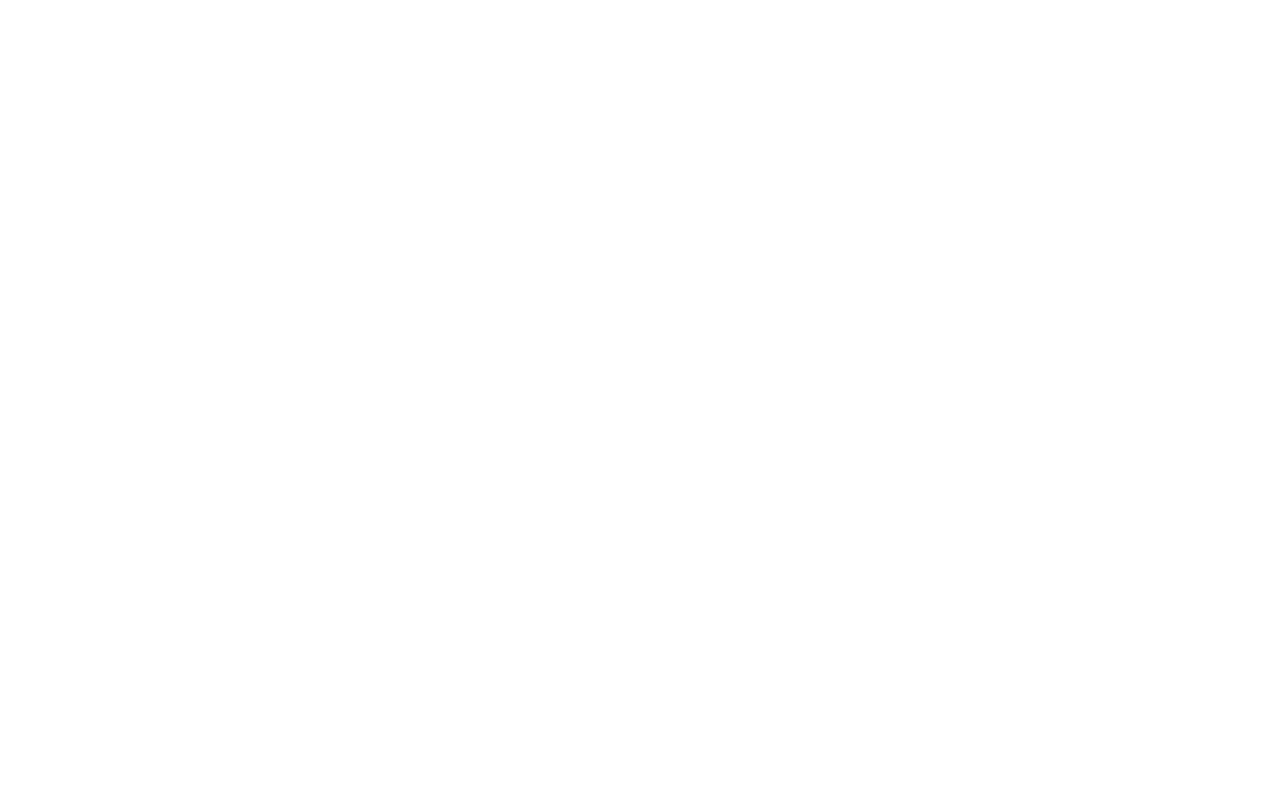
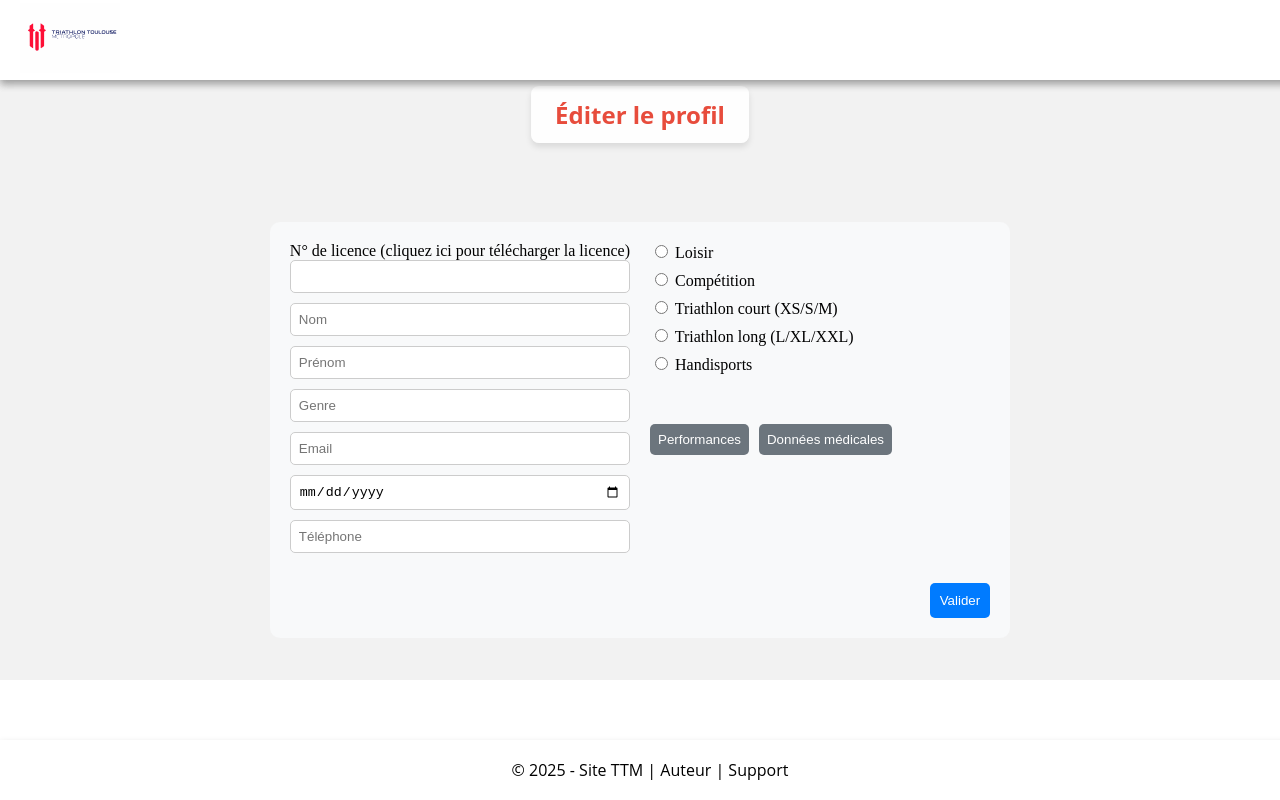
Before and after one commit to Team-TTM/frontend, a Vue app in the folder frontend/: page /users/profil in a window 1280 px wide. Before the commit this address had no page. Built offline with nearby package versions, Linux system fonts and the light colour scheme.

Commit message:
Ajout_Page_Profil_Adherent

```diff
--- a/frontend/src/pages/HomePage.vue
+++ b/frontend/src/pages/HomePage.vue
@@ -10,10 +10,11 @@
       <div class="container container-google-facebook">
         <GoogleBouton/>
         <FacebookBouton/>
-
       </div>
-
     </main>
+    <router-link to="/users/profil">
+      <button class="retour-button">Profil</button>
+    </router-link>
   </div>
   <footer>
       © 2025 - Site TTM | Auteur | Support
@@ -25,14 +26,12 @@
 <script setup>
 import GoogleBouton from "@/components/boutons authentification/BoutonGoogle.vue";
 import FacebookBouton from "@/components/boutons authentification/BoutonFacebook.vue";
-import LicenceInput from "@/components/LicenceInput.vue";
+//import LicenceInput from "@/components/LicenceInput.vue";
 import LogoTTM from "@/components/LogoTTM.vue";
+
 </script>
 
 <style scoped>
-.bouton{
-  position: absolute;
-  top: 10%;
-}
+
 
 </style>
--- /dev/null
+++ b/frontend/src/pages/ProfilPageAdherent.vue
@@ -0,0 +1,194 @@
+<template>
+  <header>
+    <LogoTTM />
+  </header>
+
+  <div id="app">
+    <main class="main-container">
+      <h1 class="title">Éditer le profil</h1>
+      <div class="content">
+        <!-- Formulaire de profil -->
+        <form class="profile-form">
+          <!-- Section Gauche -->
+          <div class="left-section">
+            <label for="licence">N° de licence (cliquez ici pour télécharger la licence)</label>
+            <input id="licence" type="text" v-model="profil.licence" />
+
+            <input type="text" placeholder="Nom" v-model="profil.nom" />
+            <input type="text" placeholder="Prénom" v-model="profil.prenom" />
+            <input type="text" placeholder="Genre" v-model="profil.genre" />
+            <input type="email" placeholder="Email" v-model="profil.email" />
+            <input type="date" v-model="profil.dateNaissance" />
+            <input type="tel" placeholder="Téléphone" v-model="profil.telephone" />
+          </div>
+
+          <!-- Section Droite -->
+          <div class="right-section">
+          <!-- Radios en colonne -->
+            <div class="categorie">
+              <label><input type="radio" v-model="profil.categorie" value="Loisir" /> Loisir</label>
+              <label><input type="radio" v-model="profil.categorie" value="Compétition" /> Compétition</label>
+              <label><input type="radio" v-model="profil.categorie" value="Triathlon Court" /> Triathlon court (XS/S/M)</label>
+              <label><input type="radio" v-model="profil.categorie" value="Triathlon Long" /> Triathlon long (L/XL/XXL)</label>
+              <label><input type="radio" v-model="profil.categorie" value="Handisports" /> Handisports</label>
+            </div>
+
+
+            <div class="buttons-container">
+              <router-link to="/users/performances">
+                <button class="btn">Performances</button>
+              </router-link>
+
+              <router-link to="/users/donnees_medicales">
+                <button class="btn">Données médicales</button>
+              </router-link>
+            </div>
+          </div>
+          <!-- Bouton Valider en bas à droite -->
+          <button class="validate-button" @click.prevent="validerProfil">Valider</button>
+        </form>
+      </div>
+    </main>
+  </div>
+
+  <footer>
+    © 2025 - Site TTM | Auteur | Support
+  </footer>
+</template>
+
+
+
+
+<script setup>
+import { ref } from "vue";
+import { useRouter } from "vue-router";
+import LogoTTM from "@/components/LogoTTM.vue";
+
+const router = useRouter();
+
+// Données du profil
+const profil = ref({
+  licence: "",
+  nom: "",
+  prenom: "",
+  genre: "",
+  email: "",
+  dateNaissance: "",
+  telephone: "",
+  categorie: "",
+});
+
+// Fonction pour soumettre les données
+const validerProfil = () => {
+  console.log("Profil validé :", profil.value);
+  router.push("/profil"); // Redirige vers la page profil après validation
+};
+</script>
+
+<style scoped>
+/* Titre bien positionné */
+.title {
+  position: fixed;
+  top: 70px;
+  left: 50%;
+  transform: translateX(-50%);
+  background-color: rgba(255, 255, 255, 0.9);
+  padding: 12px 24px;
+  font-size: 24px;
+  font-weight: bold;
+  text-align: center;
+  box-shadow: 0 4px 6px rgba(0, 0, 0, 0.1);
+  border-radius: 8px;
+  z-index: 1000;
+}
+
+/* Formulaire structuré en deux colonnes */
+.profile-form {
+  display: grid;
+  grid-template-columns: 1fr 1fr; /* Deux colonnes */
+  gap: 20px;
+  max-width: 900px;
+  margin: auto;
+  background: #f8f9fa;
+  padding: 20px;
+  border-radius: 10px;
+}
+
+/* Section Gauche */
+.left-section {
+  display: flex;
+  flex-direction: column;
+}
+
+.left-section input {
+  margin-bottom: 10px;
+  padding: 8px;
+  border: 1px solid #ccc;
+  border-radius: 5px;
+}
+
+/* Section Droite */
+.right-section {
+  display: flex;
+  flex-direction: column;
+  justify-content: flex-start;
+}
+
+/* Boutons Performances et Données Médicales */
+.buttons-container {
+  display: flex;
+  justify-content: flex-start;
+  gap: 10px;
+  margin-bottom: 15px;
+  margin-top: 50px;
+}
+
+.btn {
+  background-color: #6c757d;
+  color: white;
+  padding: 8px;
+  border: none;
+  border-radius: 5px;
+  cursor: pointer;
+}
+
+.btn:hover {
+  background-color: #5a6268;
+}
+
+/* Radios en colonne */
+.categorie {
+  display: flex;
+  flex-direction: column;
+  gap: 8px;
+}
+
+/* Bouton Valider en bas à droite */
+.validate-button {
+  grid-column: span 2; /* Étend sur toute la largeur */
+  background-color: #007bff;
+  color: white;
+  padding: 10px;
+  border: none;
+  border-radius: 5px;
+  cursor: pointer;
+  justify-self: end;
+}
+
+.validate-button:hover {
+  background-color: #0056b3;
+}
+
+.content {
+  margin-top: 140px; /* Ajustez cette valeur selon vos besoins */
+}
+
+@media (max-width: 768px) {
+  .profile-form {
+    grid-template-columns: 1fr; /* Une seule colonne sur les petits écrans */
+  }
+  .validate-button {
+    justify-self: center; /* Centrer le bouton sur les petits écrans */
+  }
+}
+</style>
--- a/frontend/src/router/index.js
+++ b/frontend/src/router/index.js
@@ -3,6 +3,7 @@ import HomePage from '@/pages/HomePage.vue'; // Assurez-vous que le chemin est c
 import VerifyLicencePage from '@/pages/VerifyLicencePage.vue'; // Si une page "Signup" existe
 import ConnectedPage from "@/pages/ConnectedPage.vue";
 import CsvListeAdherent from "@/pages/CsvListeAdherent.vue";
+import ProfilPageAdherent from "@/pages/ProfilPageAdherent.vue";
 const routes = [
   {
     path: '/', // La route racine correspond à la page d'accueil
@@ -24,6 +25,11 @@ const routes = [
     name: 'CsvListeAdherent',
     component: CsvListeAdherent,
   },
+  {
+    path: "/users/profil",
+    name: "Profil",
+    component: ProfilPageAdherent,
+  }
 ];
 
 const router = createRouter({
--- a/frontend/src/styles/globalStyles.css
+++ b/frontend/src/styles/globalStyles.css
@@ -33,7 +33,7 @@ footer {
   position: fixed; /* Fixe le header en haut */
   bottom: 0;
   left: 0;
-  width: 100vw; /* Assure qu'il occupe toute la largeur */
+  width: 100%; /* Assure qu'il occupe toute la largeur */
   height: 60px;
   background-color: white; /* Ajoutez une couleur de fond si nécessaire */
   box-shadow: 0 4px 8px rgba(0, 0, 0, 0.2);
@@ -55,6 +55,9 @@ footer {
   align-items: center;
   width: 100%;
   height : 90%;
+  margin-bottom: 60px;
+  max-height: 80vh; /* Ajustez cette valeur selon vos besoins */
+  overflow-y: auto;
 }
 
 
```
Also changed, not shown: 1 other file (tests, documents, lock files or other folders).
